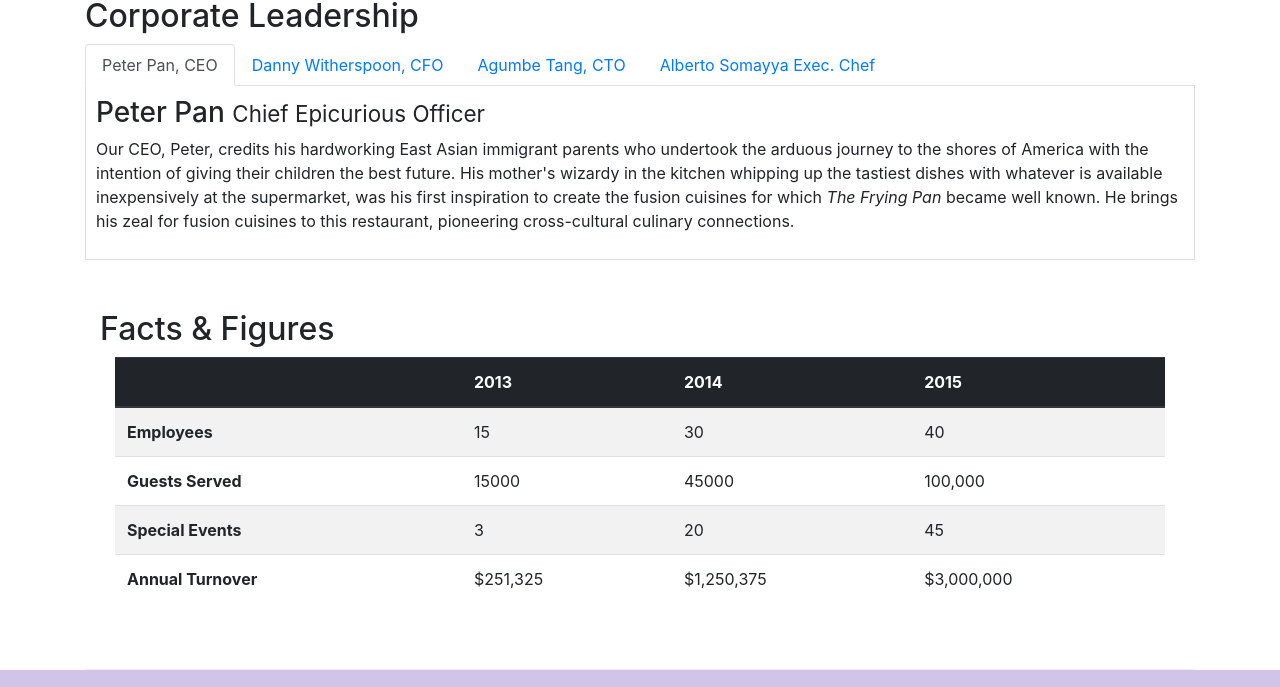
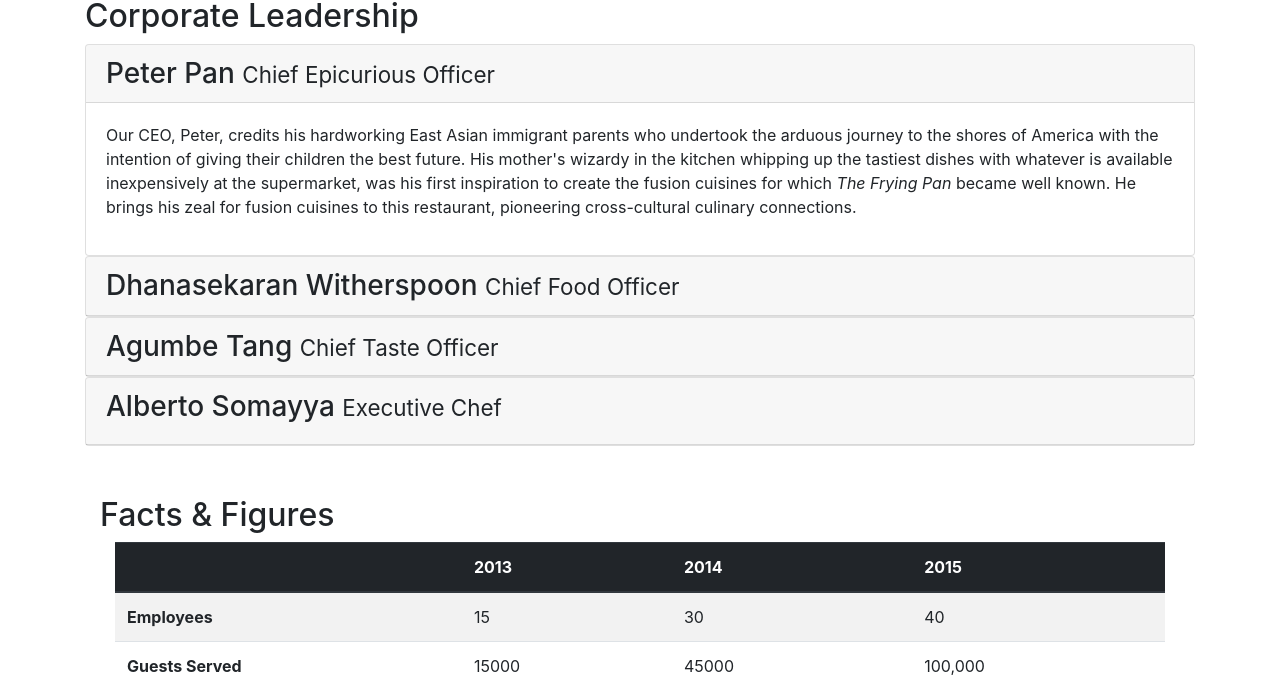
Before and after one commit to RahmanBadru/Bootstrap, a website: page aboutus.html in a window 1280 px wide. Shown: the part 878-1565 px from the top of the page. Drawn offline with nearby package versions, Linux system fonts and the light colour scheme.

Commit message:
Accordion

```diff
--- a/aboutus.html
+++ b/aboutus.html
@@ -102,59 +102,88 @@
         <div>
             <div>
                 <h2>Corporate Leadership</h2>
-                <ul class="nav nav-tabs">
-                    <li class="nav-item">
-                        <a class="nav-link active" href="#peter" role="tab" data-toggle="tab">Peter Pan, CEO</a>
-                    </li>
-                    <li class="nav-item">
-                        <a class="nav-link" href="#danny" role="tab" data-toggle="tab">Danny Witherspoon, CFO</a>
-                    </li>
-                    <li class="nav-item">
-                        <a class="nav-link" href="#agumbe" role="tab" data-toggle="tab">Agumbe Tang, CTO</a>
-                    </li>
-                    <li class="nav-item">
-                        <a class="nav-link" href="#alberto" role="tab" data-toggle="tab">Alberto Somayya Exec. Chef</a>
-                    </li>
-                </ul>
-                <div class="tab-content">
-                    <div role="tabpanel" class="tab-pane fade show active" id="peter">
-                        <h3>Peter Pan <small>Chief Epicurious Officer</small></h3>
-                        <p class="d-none d-sm-block">Our CEO, Peter, credits his hardworking East Asian immigrant
-                             parents who undertook the arduous journey to the shores of America with the intention of
-                             giving their children the best future. His mother's wizardy in the kitchen whipping up the
-                             tastiest dishes with whatever is available inexpensively at the supermarket, was his first
-                             inspiration to create the fusion cuisines for which <em>The Frying Pan</em> became well
-                             known. He brings his zeal for fusion cuisines to this restaurant, pioneering cross-cultural
+                <div class="accordion">
+                    <div class="card">
+                        <div class="card-header" role="tab" id="peterhead">
+                            <h3 class="mb-0">
+                                <a data-toggle="collapse" data-target="#peter">Peter Pan <small>Chief Epicurious Officer</small></a>
+                            </h3>
+                        </div>
+                        <div class="collapse show" id="peter" data-parent="#accordion">
+                            <div class="card-body">
+                                <p class="d-none d-sm-block">Our CEO, Peter, credits his hardworking East Asian
+                                    immigrant
+                                    parents who undertook the arduous journey to the shores of America with the
+                                    intention of
+                                    giving their children the best future. His mother's wizardy in the kitchen whipping
+                                    up the
+                                    tastiest dishes with whatever is available inexpensively at the supermarket, was his
+                                    first
+                                    inspiration to create the fusion cuisines for which <em>The Frying Pan</em> became
+                                    well
+                                    known. He brings his zeal for fusion cuisines to this restaurant, pioneering
+                                    cross-cultural
                                     culinary connections.
                                 </p>
                             </div>
-                    <div role="tabpanel" class="tab-pane fade" id="danny">
-                        <h3>Dhanasekaran Witherspoon <small>Chief Food Officer</small></h3>
+                        </div>
+                    </div>
+                    <div class="card">
+                        <div class="card-header" role="tab" id="dannyhead">
+                            <h3 class="mb-0">
+                                <a class="collapsed" data-toggle="collapse" data-target="#danny">Dhanasekaran Witherspoon <small>Chief Food Officer</small></a>
+                            </h3>
+                        </div>
+                        <div class="collapse" id="danny" data-parent="#accordion">
+                            <div class="card-body">
                                 <p class="d-none d-sm-block">Our CFO, Danny, as he is affectionately referred to by his
                                     colleagues,
-                            comes from a long established family tradition in farming and produce. His experiences
+                                    comes from a long established family tradition in farming and produce. His
+                                    experiences
                                     growing up on
-                            a farm in the Australian outback gave him great appreciation for varieties of food sources.
+                                    a farm in the Australian outback gave him great appreciation for varieties of food
+                                    sources.
                                     As he
                                     puts it in his own words, <em>Everything that runs, wins, and everything that stays,
                                         pays!</em>
                                 </p>
                             </div>
-                    <div role="tabpanel" class="tab-pane fade" id="agumbe">
-                        <h3>Agumbe Tang <small>Chief Taste Officer</small></h3>
-                        <p class="d-none d-sm-block">Blessed with the most discerning gustatory sense, Agumbe, our CTO,
-                            personally ensures that every dish that we serve meets his exacting tastes. Our chefs dread
+                        </div>
+                    </div>
+                    <div class="card">
+                        <div class="card-header" id="agumbehead" role="tab">
+                            <h3 class="mb-0">
+                                <a class="collapsed" data-toggle="collapse" data-target="#agumbe">Agumbe Tang <small>Chief Taste Officer</small></a>
+                            </h3>
+                        </div>
+                        <div class="collapse" id="agumbe" data-parent="#accordion">
+                            <div class="card-body">
+                                <p class="d-none d-sm-block">Blessed with the most discerning gustatory sense, Agumbe,
+                                    our CTO,
+                                    personally ensures that every dish that we serve meets his exacting tastes. Our
+                                    chefs dread
                                     the
-                            tongue lashing that ensues if their dish does not meet his exacting standards. He lives by
+                                    tongue lashing that ensues if their dish does not meet his exacting standards. He
+                                    lives by
                                     his
                                     motto, <em>You click only if you survive my lick.</em>
                                 </p>
                             </div>
-                    <div role="tabpanel" class="tab-pane fade" id="alberto">
-                         <h3>Alberto Somayya <small>Executive Chef</small></h3>
-                         <p class="d-none d-sm-block">Award winning three-star Michelin chef with wide International
+                        </div>
+                    </div>
+                    <div class="card">
+                        <div class="card-header" id="albertohead" role="tab">
+                            <h3>
+                                <a class="collapsed" data-toggle="collapse" data-target="#alberto">Alberto Somayya <small>Executive Chef</small></a>
+                            </h3>
+                        </div>
+                        <div class="collapse" data-parent="#accordion" id="alberto">
+                            <div class="card-body">
+                                <p class="d-none d-sm-block">Award winning three-star Michelin chef with wide
+                                    International
                                     experience
-                             having worked closely with whos-who in the culinary world, he specializes in creating
+                                    having worked closely with whos-who in the culinary world, he specializes in
+                                    creating
                                     mouthwatering
                                     Indo-Italian fusion experiences. He says, <em>Put together the cuisines from the two
                                         craziest
@@ -163,6 +192,10 @@
                             </div>
                         </div>
                     </div>
+                </div>
+            </div>
+
+
             <div class="row row-content">
                 <div class="col-12">
                     <h2>Facts &amp; Figures</h2>
```
Lines whose indentation alone changed are shown as unchanged.
